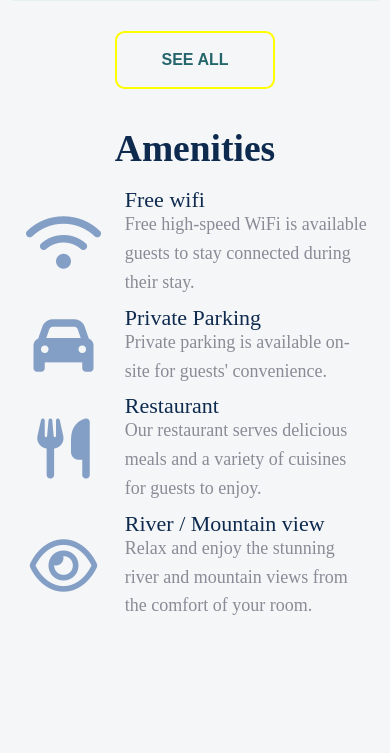
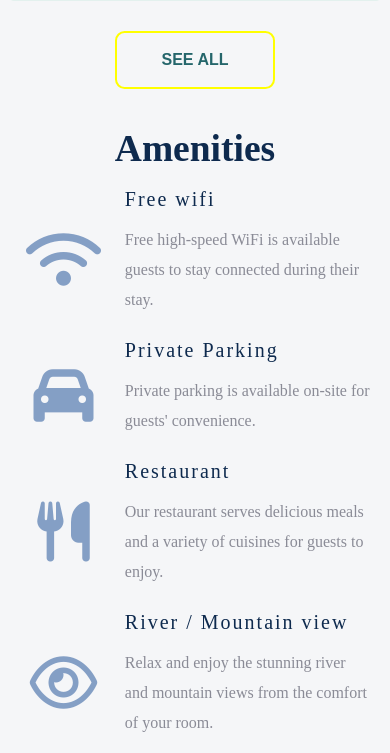
Before and after one commit to tejender/tirthan, a Django app: page / in a window 390 px wide. Shown: the part 2225-2978 px from the top of the page. Before the commit the page ends 2840 px from the top, so only its background shows below. Run offline with Django 4.2, Linux system fonts and the light colour scheme.

Commit message:
added home 6

```diff
--- a/static/styles/main.css
+++ b/static/styles/main.css
@@ -126,21 +126,28 @@
       font-size: 10px;
     }
   .amenity__info .title{
-
+    font-size: 20px;
     color:#0E2A4E;
     font-family :"GlacialIndifference-Regular";
-    font-size:22px;
     line-height:21px;
     vertical-align:baseline;
-    letter-spacing:normal;
+    letter-spacing: 2px;
     word-spacing:0px;
+    margin:0px 0px 15px;
+    padding:0px;
 
 
   }
 .amenity__info p{
   font-family:  "GlacialIndifference-Regular";
   color:#8A8B96;
-  font-size:18px;
+  font-size:16px;
+  line-height:30px;
+vertical-align:baseline;
+letter-spacing:normal;
+word-spacing:0px;
+margin:0px 0px 15px;
+padding:0px;
 }
 
 }
```
Also changed, not shown: 1 other file.
